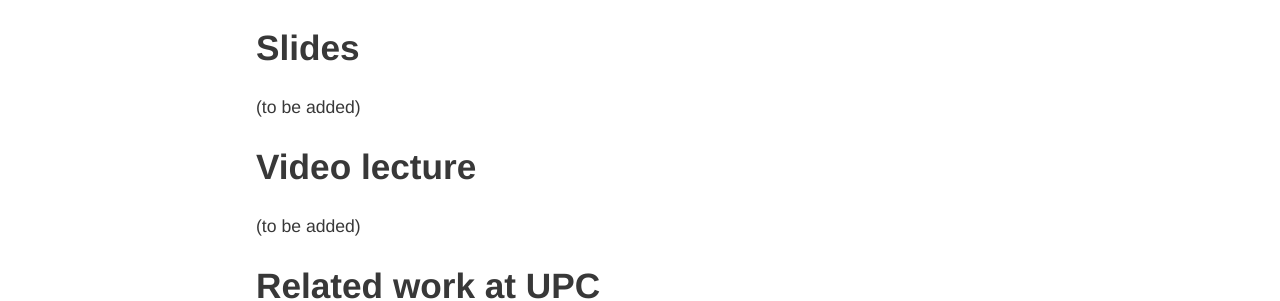
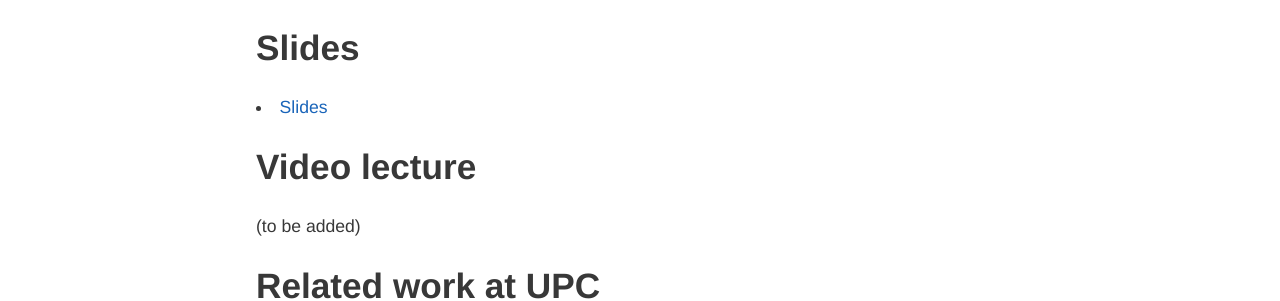
Before and after one commit to imatge-upc/telecombcn-2016-dlcv, a Jekyll site: the page built from memory.md, in a window 1280 px wide. Shown: the part 683-984 px from the top of the page. Built offline with Jekyll 4.4.1, drawn with Linux system fonts in a browser that asks for light colours; nearby versions of some CDN libraries.

Commit message:
Update memory.md

```diff
--- a/memory.md
+++ b/memory.md
@@ -18,9 +18,7 @@ hide: true
 model size, memory use, computational requirements, gradient splitting
 
 ## Slides
-
-(to be added)
-
+* [Slides](slides/[DLCV] D2L2 Memory.pdf)
 
 ## Video lecture
 
```
